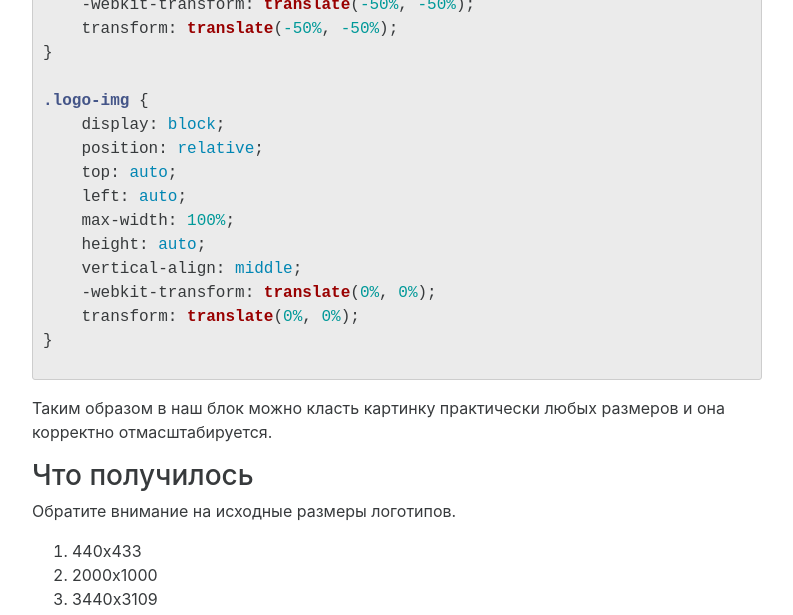
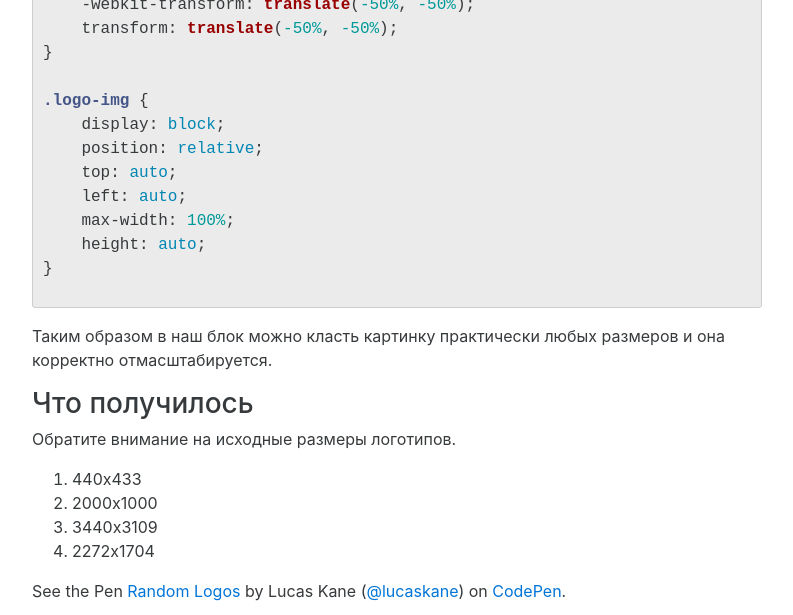
Before and after one commit to deeppines/deeppines.github.io, a Jekyll site: the page built from _posts/2016-09-11-random-logos.markdown, in a window 1280 px wide and 900 px high, scrolled down 1259 px, cut to the strip 0-615 px from the top of the window. Shown: the whole strip, without its empty margins (243-1036 px from the left). Built offline with Jekyll 4.4.1, drawn with Linux system fonts in a browser that asks for light colours; comment, search, counter and statistics services are not loaded.

Commit message:
small fix

```diff
--- a/_posts/2016-09-11-random-logos.markdown
+++ b/_posts/2016-09-11-random-logos.markdown
@@ -55,9 +55,6 @@ categories: css
     left: auto;
     max-width: 100%;
     height: auto;
-    vertical-align: middle;
-    -webkit-transform: translate(0%, 0%);
-    transform: translate(0%, 0%);
 }
 {% endhighlight %}
 
```
